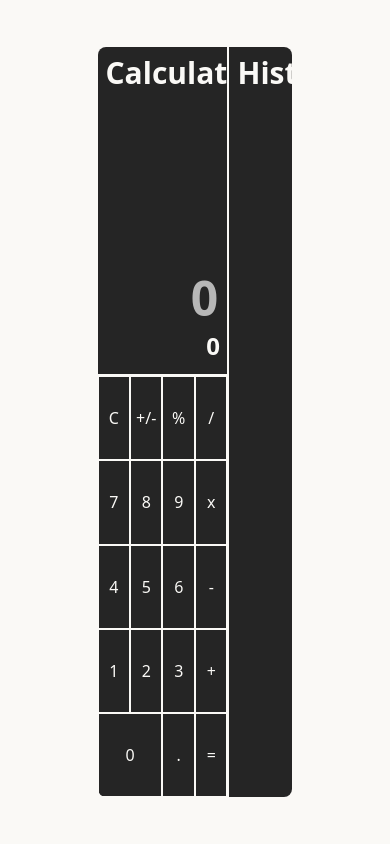
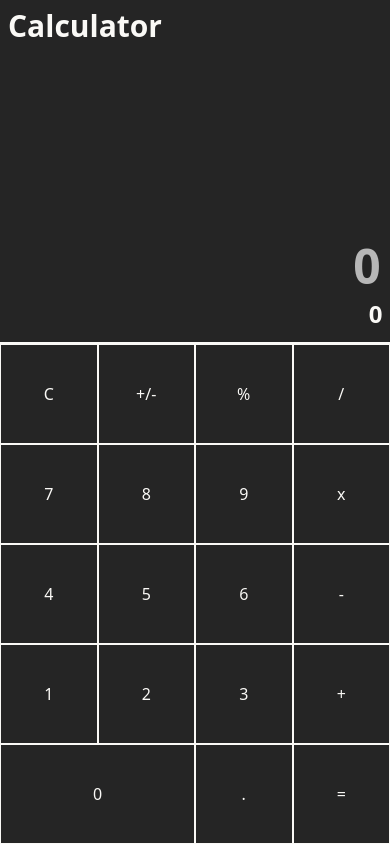
Before and after one commit to bimodwien/react-calc-new, a React (Vite) app: page / in a window 390 px wide. Built offline with nearby package versions, Linux system fonts and the light colour scheme.

Commit message:
update: calculator clear

```diff
--- a/src/App.jsx
+++ b/src/App.jsx
@@ -100,8 +100,8 @@ function App() {
 
   return (
     <>
-      <div className="flex justify-center items-center min-h-screen bg-[#FAF9F6]">
-        <div className="flex flex-col bg-[#252525] text-[#FAF9F6] w-2/6 h-[750px] rounded-l-lg">
+      <div className="flex flex-col lg:flex-row lg:justify-center lg:items-center min-h-screen bg-[#FAF9F6]">
+        <div className="flex flex-col bg-[#252525] text-[#FAF9F6] w-full lg:w-2/6 h-screen lg:h-[750px] lg:rounded-l-lg">
           <Result
             inputNumber={inputNumber}
             result={result}
@@ -120,7 +120,7 @@ function App() {
             <Action />
           </ContextAction.Provider>
         </div>
-        <div className="bg-[#252525] text-[#FAF9F6] border-l-2 border-[#FAF9F6] w-1/6 h-[750px] rounded-r-lg">
+        <div className="bg-[#252525] text-[#FAF9F6] border-l-2 border-[#FAF9F6] w-full lg:w-1/6 h-screen lg:h-[750px] lg:rounded-r-lg lg:block hidden">
           <History
             listHistory={listHistory}
             handleClickHistory={handleClickHistory}
```
